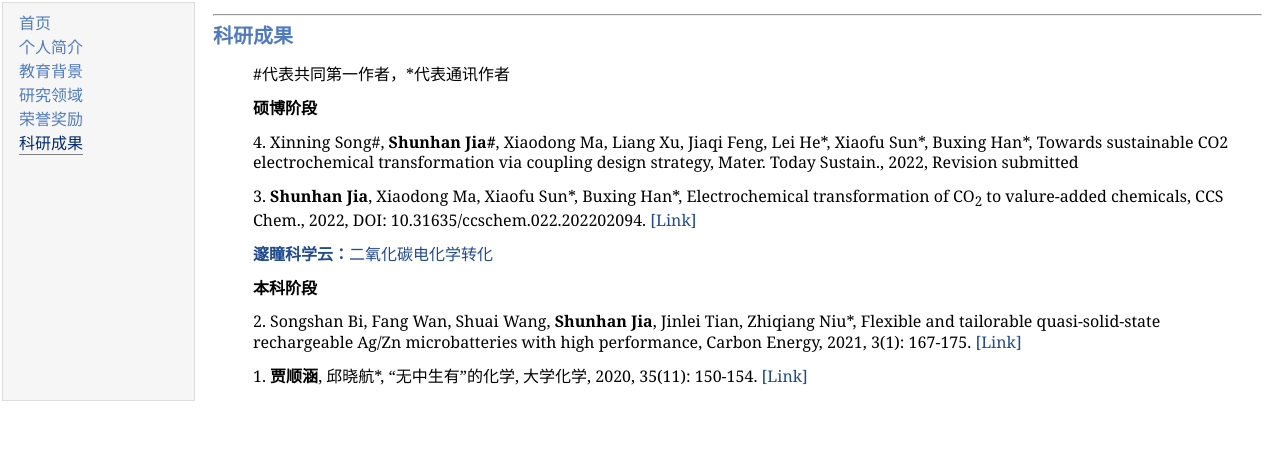
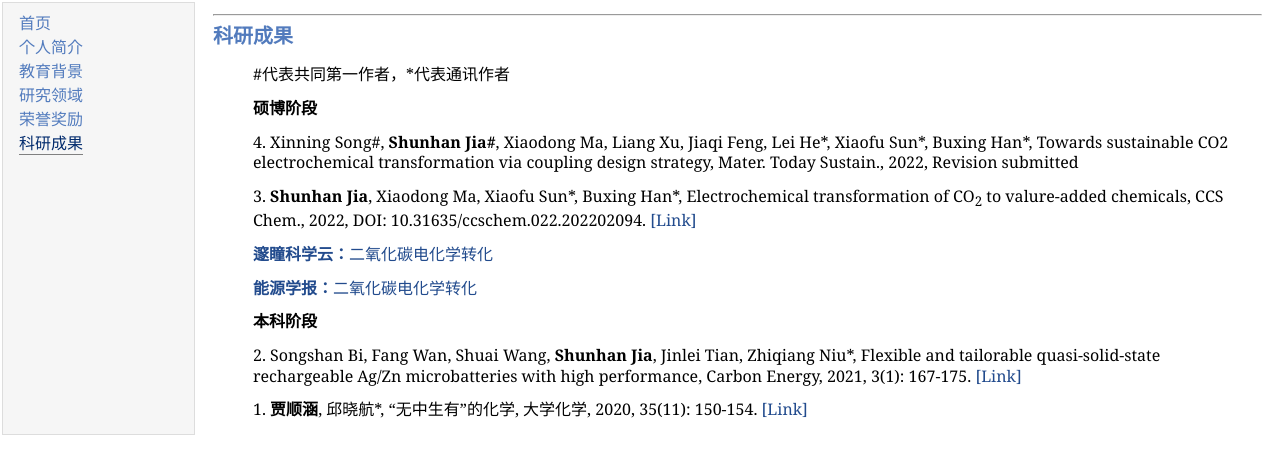
Before and after one commit to shunhanjia/shunhanjia.github.io, a plain HTML site: page 6_publications.html in a window 1280 px wide. Shown: the part 81-538 px from the top of the page. Drawn offline with Linux system fonts and the light colour scheme.

Commit message:
Update 6_publications.html

```diff
--- a/6_publications.html
+++ b/6_publications.html
@@ -33,6 +33,7 @@
 <p>4. Xinning Song#, <b>Shunhan Jia#</b>, Xiaodong Ma, Liang Xu, Jiaqi Feng, Lei He*, Xiaofu Sun*, Buxing Han*, Towards sustainable CO2 electrochemical transformation via coupling design strategy, Mater. Today Sustain., 2022, Revision submitted</p>
 <p>3. <b>Shunhan Jia</b>, Xiaodong Ma, Xiaofu Sun*, Buxing Han*, Electrochemical transformation of CO<sub>2</sub> to valure-added chemicals, CCS Chem., 2022, DOI: 10.31635/ccschem.022.202202094. <a href="https://www.chinesechemsoc.org/doi/10.31635/ccschem.022.202202094"  target="_blank">[Link]</a></p>
 <p><a href="https://mp.weixin.qq.com/s/IiJbS4ZCADuF1yRzcVRWOA"  target="_blank"><b>邃瞳科学云：</b>二氧化碳电化学转化</a></p>
+<p><a href="https://mp.weixin.qq.com/s/daM3AiCG3Mx1jQTpWcCfIA"  target="_blank"><b>能源学报：</b>二氧化碳电化学转化</a></p>
 
 <p><b>本科阶段</b></p>
 <p>2. Songshan Bi, Fang Wan, Shuai Wang, <b>Shunhan Jia</b>, Jinlei Tian, Zhiqiang Niu*, Flexible and tailorable quasi-solid-state rechargeable Ag/Zn microbatteries with high performance, Carbon Energy, 2021, 3(1): 167-175. <a href="https://onlinelibrary.wiley.com/doi/10.1002/cey2.64"  target="_blank">[Link]</a></p>
```
